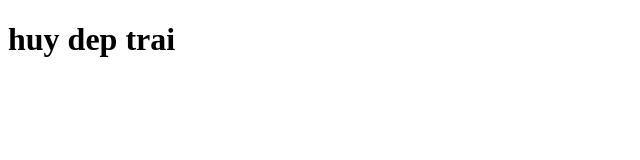
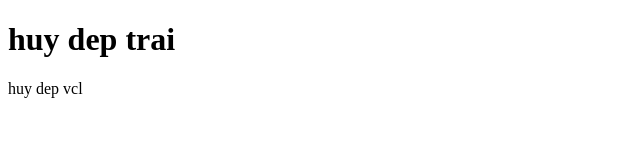
Before and after one commit to Skhachuy/test, a plain HTML site: page index.html in a window 1280 px wide. Shown: the full height of the page, 0-640 px from the left. Drawn offline with Linux system fonts and the light colour scheme.

Commit message:
update index.html

```diff
--- a/index.html
+++ b/index.html
@@ -7,5 +7,6 @@
 </head>
 <body>
     <h1>huy dep trai</h1>
+    <p>huy dep vcl</p>
 </body>
 </html>
```
